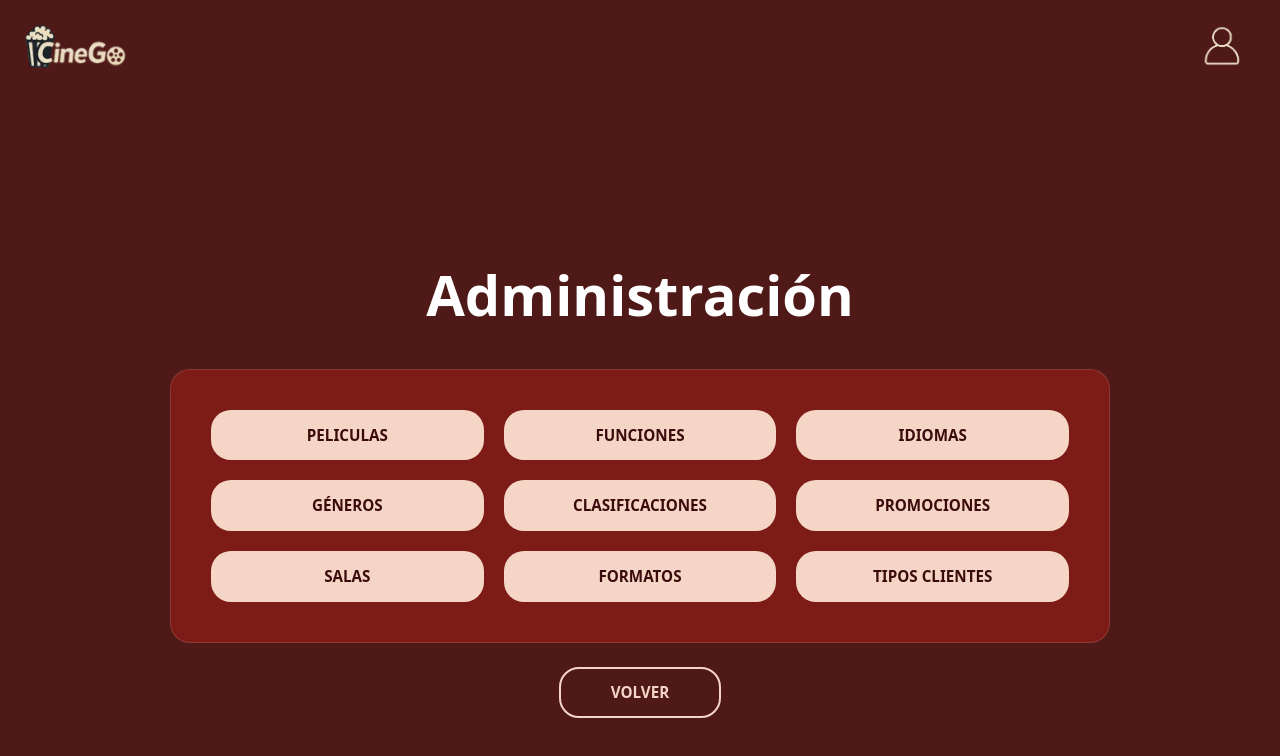
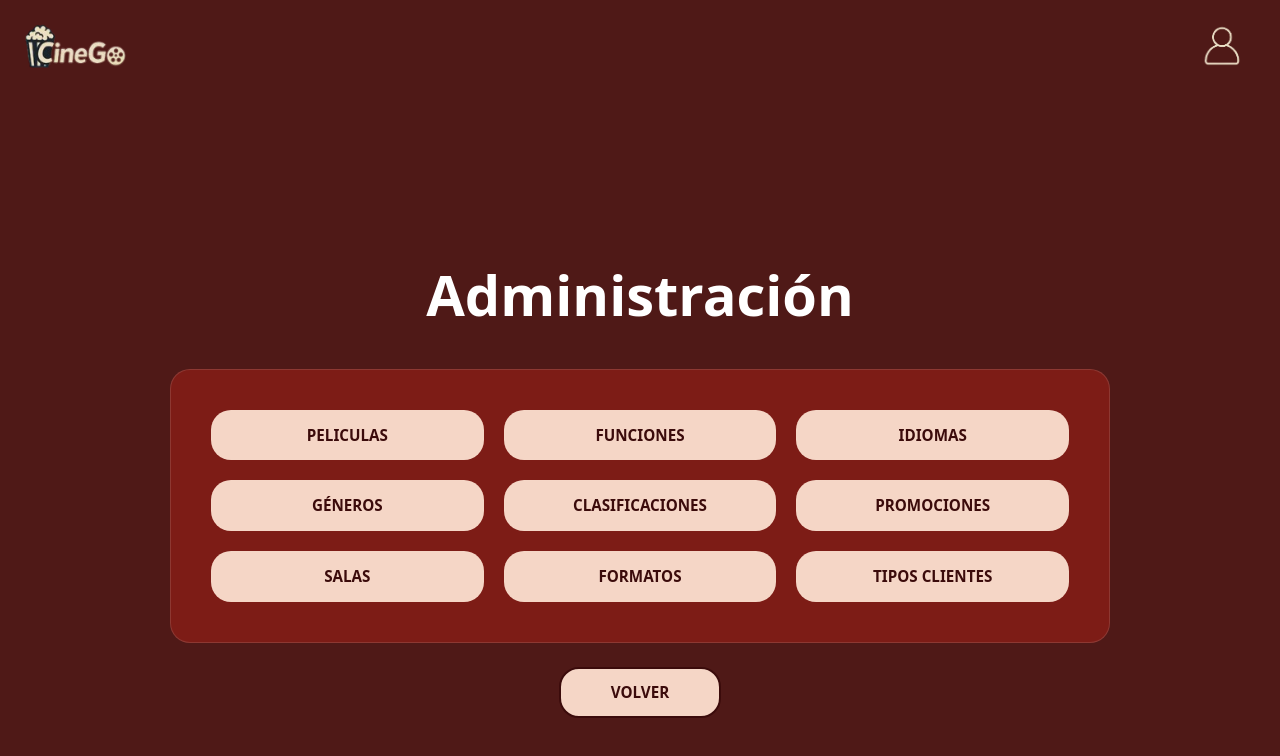
Before and after one commit to cinego-team/Fronted-Empleado, an Angular app: page /home in a window 1280 px wide. Shown: the top 756 px of the page. Built offline with nearby package versions, Linux system fonts and the light colour scheme; no server answers.

Commit message:
cambio boton volver pantalla principal

```diff
--- a/src/app/pages/principal/principal.css
+++ b/src/app/pages/principal/principal.css
@@ -80,18 +80,13 @@ h1 {
 }
 
 .btn-volver {
-  background: none;
-  border: 2px solid #f5d6c6;
+  background: #f5d6c6;
+  border: 2px solid #3b0b0b;
   border-radius: 20px;
   padding: 12px 50px;
   font-weight: bold;
-  color: #f5d6c6;
+  color: #3b0b0b;
   cursor: pointer;
   transition: all 0.3s ease;
   font-size: 0.95rem;
 }
-
-.btn-volver:hover {
-  background-color: #f5d6c6;
-  color: #3b0b0b;
-}
```
